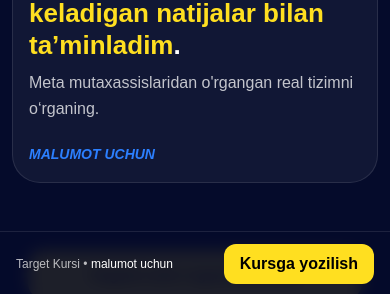
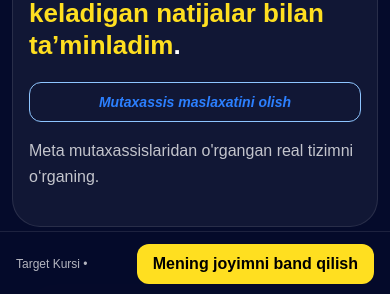
Before and after one commit to UchqunTurdiyev/vision-baza, a Next.js app: page /target-kursi in a window 390 px wide. Shown: the part 548-842 px from the top of the page. Built offline with nearby package versions, Linux system fonts and the light colour scheme; no server answers.

Commit message:
change button

```diff
--- a/components/target/RapidLaunchLanding.tsx
+++ b/components/target/RapidLaunchLanding.tsx
@@ -36,21 +36,25 @@ export default function TargetKursiPage() {
           </div>
 
           {/* headline */}
-          <h1 className="mt-5 text-[26px] font-extrabold leading-tight">
+          <h1 className="my-5 text-[26px] font-extrabold leading-tight">
           Qanday qilib men sevimli usulim orqali  <span className="text-yellow-300">mijozlarimga yuqori daromad olib keladigan natijalar bilan ta’minladim</span>.
           </h1>
-          <p className="mt-2 text-md leading-relaxed text-white/75">
+          <a
+              href="#register"
+              className="rounded-2xl italic  text-sm font-semibold text-blue-500 "
+            >
+              <button className="border border-blue-300 w-full md:w-56 rounded-xl cursor-pointer hover:text-amber-200 hover:border-amber-300 h-10">
+              Mutaxassis maslaxatini olish
+              </button>
+            </a>
+          <p className="mt-4 text-md leading-relaxed text-white/75">
           Meta mutaxassislaridan o&apos;rgangan real tizimni o‘rganing.
           </p>
 
           {/* CTA */}
           <div className="mt-5">
-            <a
-              href="#register"
-              className="rounded-2xl italic  text-sm font-semibold text-blue-500"
-            >
-              MALUMOT UCHUN
-            </a>
+
+
 
           </div>
         </div>
@@ -108,7 +112,7 @@ export default function TargetKursiPage() {
       href="#register"
       className="hidden rounded-2xl bg-yellow-300 px-5 py-3 text-sm font-semibold text-black hover:bg-yellow-200 md:inline-flex"
     >
-      Ro‘yxatdan o‘tish
+      Kursni hoziroq boshlash
     </a>
   </div>
 
@@ -178,7 +182,7 @@ export default function TargetKursiPage() {
           href="#register"
           className="flex h-11 w-full items-center justify-center rounded-2xl bg-yellow-300 text-lg font-semibold text-black hover:bg-yellow-200 sm:w-auto sm:px-6"
         >
-          Kursga yozilish
+          Mening joyimni band qilish
         </a>
 
       </div>
@@ -227,10 +231,10 @@ export default function TargetKursiPage() {
       <div className="fixed inset-x-0 bottom-0 z-50 border-t border-white/10 bg-[#050B2B]/90 backdrop-blur md:hidden">
         <div className="mx-auto flex max-w-6xl items-center justify-between gap-3 px-4 py-3">
           <div className="text-xs text-white/70">
-            Target Kursi • <span className="text-white">malumot uchun</span>
+            Target Kursi •
           </div>
           <a href="#register" className="rounded-xl bg-yellow-300 px-4 py-2 text-md font-semibold text-black">
-            Kursga yozilish
+          Mening joyimni band qilish
           </a>
         </div>
       </div>
```
